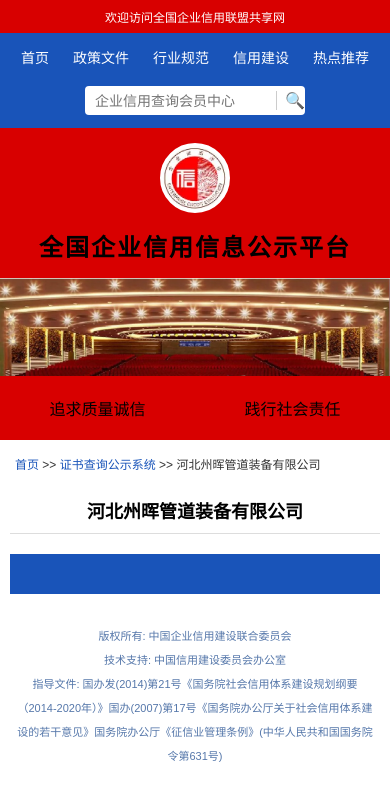
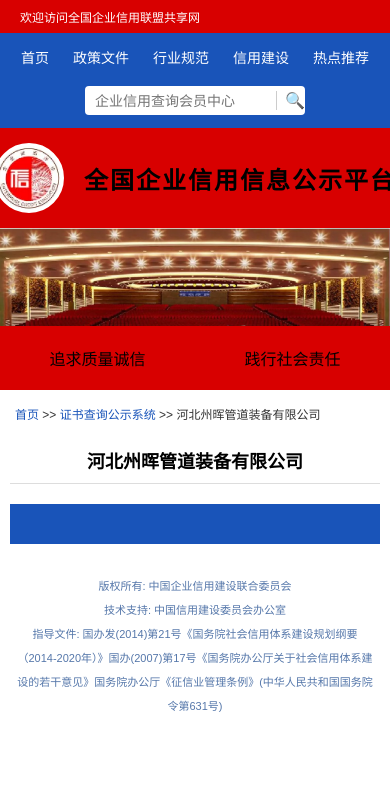
Before and after one commit to ZhouHuiOnline/AAAxinYong, a plain HTML site: page index.html in a window 390 px wide. Drawn offline with Linux system fonts and the light colour scheme.

Commit message:
Update index.html

```diff
--- a/index.html
+++ b/index.html
@@ -2,7 +2,7 @@
 <html lang="zh-CN">
 <head>
     <meta charset="UTF-8">
-    <!-- 新增核心：移动端缩放适配，解决小屏错乱 -->
+    <!-- 移动端缩放适配 -->
     <meta name="viewport" content="width=device-width, initial-scale=1.0, maximum-scale=1.0, user-scalable=no">
     <title>全国企业信用信息公示平台 - 河北州晖管道装备有限公司</title>
     <style>
@@ -16,22 +16,22 @@
             width: 100%;
             max-width: 1731px;
             margin: 0 auto;
-            overflow-x: hidden; /* 禁止横向滚动溢出 */
+            overflow-x: hidden;
         }
-        /* 顶部红条 */
+        /* 顶部红条：文字左对齐，取消居中 */
         .top-red-bar {
             background: #d80000;
             color: #fff;
             padding: 8px 20px;
-            font-size: clamp(12px, 2vw, 14px); /* 自适应字号 */
-            text-align: center;
+            font-size: clamp(12px, 2vw, 14px);
+            text-align: left;
         }
-        /* 导航栏蓝色 响应式重构 */
+        /* 导航栏蓝色 */
         .nav-bar {
             background: #1954b9;
             display: flex;
             align-items: center;
-            flex-wrap: wrap; /* 空间不足自动换行，解决挤压 */
+            flex-wrap: wrap;
             justify-content: center;
             padding: 0 10px;
             min-height: 50px;
@@ -64,17 +64,15 @@
             padding-left: 8px;
             cursor: pointer;
         }
-        /* 头部红色大区域 修复gap语法+自适应标题 */
+        /* 头部红色大区域：强制同行，禁止换行，删除移动端竖排样式 */
         .header-red-big {
             background: #d80000;
-    padding: 15px 10px;
+            padding: 15px 20px;
             display: flex;
             align-items: center;
             justify-content: center;
-    /* 核心：nowrap 强制所有子元素一行，绝不换行 */
-    flex-wrap: nowrap;
+            flex-wrap: nowrap; /* 强制不换行 */
             gap: 20px;
-    row-gap: 15px;
         }
         .logo-circle {
             width: clamp(70px, 12vw, 100px);
@@ -85,6 +83,7 @@
             display: flex;
             align-items: center;
             justify-content: center;
+            flex-shrink: 0; /* logo固定尺寸，不压缩 */
         }
         .logo-circle img{
             width:100%;
@@ -92,14 +91,13 @@
             object-fit:cover;
             border-radius:50%;
         }
-        /* 主标题楷体设置 自适应字号，不会溢出 */
+        /* 主标题：强制不换行，允许小幅缩放但始终同行 */
         .main-title {
             font-size: clamp(24px, 6vw, 38px);
             color: #000;
             font-weight: bold;
             letter-spacing: 2px;
             font-family: "KaiTi", "楷体", SimSun, serif;
-    text-align: center;
             white-space: nowrap;
             flex-shrink: 1;
         }
@@ -118,7 +116,6 @@
             gap: 20px;
             padding: 20px 10px;
         }
-        /* 标语文字楷体 */
         .slogan-text {
             font-size: clamp(16px, 4vw, 24px);
             color: #000;
@@ -179,7 +176,7 @@
             height:100%;
             object-fit:cover;
         }
-        /* 手机媒体查询 强化修正 */
+        /* 媒体查询：完全删除header-red-big竖排代码，只微调导航栏 */
         @media screen and (max-width: 768px) {
             .nav-bar {
                 padding: 5px 0;
@@ -187,14 +184,12 @@
             .nav-item {
                 line-height: 40px;
             }
-            .header-red-big {
-                flex-direction: column;
-            }
+            /* 移除原手机端flex-direction:column，保持横向一行 */
         }
     </style>
 </head>
 <body>
-    <!-- 顶部红色欢迎栏 -->
+    <!-- 顶部红色欢迎栏：文字靠左 -->
     <div class="top-red-bar">欢迎访问全国企业信用联盟共享网</div>
 
     <!-- 蓝色导航栏 -->
@@ -210,10 +205,9 @@
         </div>
     </div>
 
-    <!-- 大红头区域 logo+大标题 -->
+    <!-- 大红头区域 logo+大标题：永久同行不换行 -->
     <div class="header-red-big">
         <div class="logo-circle">
-            <!-- 替换成你的信用圆形logo图片 -->
             <img src="imges/20171954_1597891349.webp" alt="信用logo">
         </div>
         <div class="main-title">全国企业信用信息公示平台</div>
@@ -245,7 +239,6 @@
         技术支持: 中国信用建设委员会办公室<br>
         指导文件: 国办发(2014)第21号《国务院社会信用体系建设规划纲要（2014-2020年）》国办(2007)第17号《国务院办公厅关于社会信用体系建设的若干意见》国务院办公厅《征信业管理条例》(中华人民共和国国务院令第631号)<br>
         <br>
-       <!--  技术支持: 建站ABC | 管理登录 -->
     </div>
 
     <!-- 右侧客服头像
```
Lines whose indentation alone changed are shown as unchanged.
